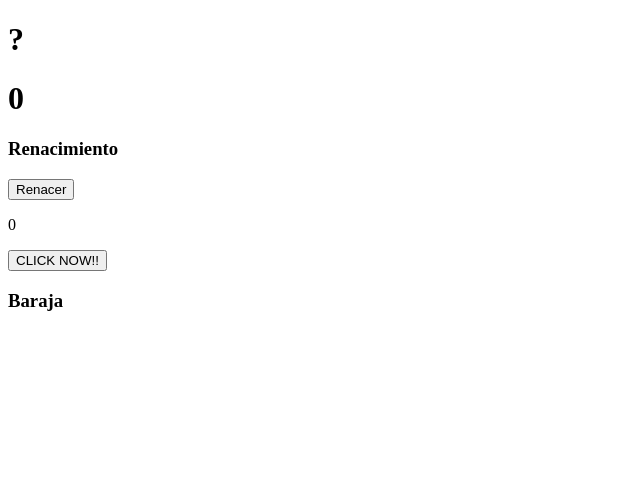
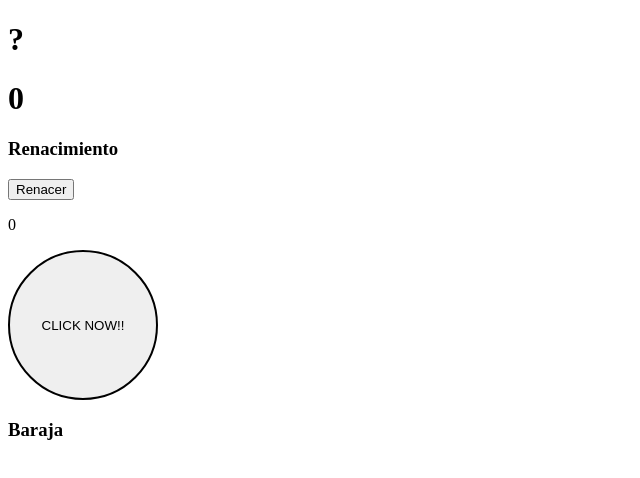
Before and after one commit to marcestruch/ClickerGame, a plain HTML site: page index.html in a window 1280 px wide. Shown: the whole page, without its empty margins (0-640 px from the left). Drawn offline with Linux system fonts and the light colour scheme.

Commit message:
He anyadido un poco de css he linkeado el file de css al html para poder utilizar la hoja de estilos

```diff
--- a/index.html
+++ b/index.html
@@ -4,17 +4,25 @@
     <meta charset="UTF-8">
     <meta name="viewport" content="width=device-width, initial-scale=1.0">
     <title>Clicker</title>
+    <link rel="stylesheet" href="styles.css">
 </head>
 <body>
     <!--Aqui ira un texto que cada 50 clicks obtendra letras al azar y si coincide la letra con la posicion en la palabra misteriosa se guardara la letra en la posicion y cambiaran las demas hasta conseguir la palabra completa (Al completar el usuario recibira algo eso lo tendremos que hablar)-->
+
     <h1 id="misteryWord">?</h1>
+
     <h1 id="contador">0</h1>
+
     <aside> <!--Esta etiqueta la modificaremos para que sea un desplegable en la parte derecha-->
         <h3 id="renacimiento">Renacimiento</h3>
         <button id="renacer">Renacer</button>
         <p id="renacimientos">0</p>
     </aside>
-    <button id="clicker">CLICK NOW!!</button>
+
+
+    <button id="clicker" class="boton1">CLICK NOW!!</button>
+
+
     <footer id ="baraja">
         <!--Seccion de la baraja de comodines-->
         <h3 id="comodines">Baraja</h3>
--- a/styles.css
+++ b/styles.css
@@ -0,0 +1,7 @@
+.boton1{
+    width: 150px;
+    height: 150px;
+    border-radius: 50%;
+    border: 2px solid black;
+
+}
```
